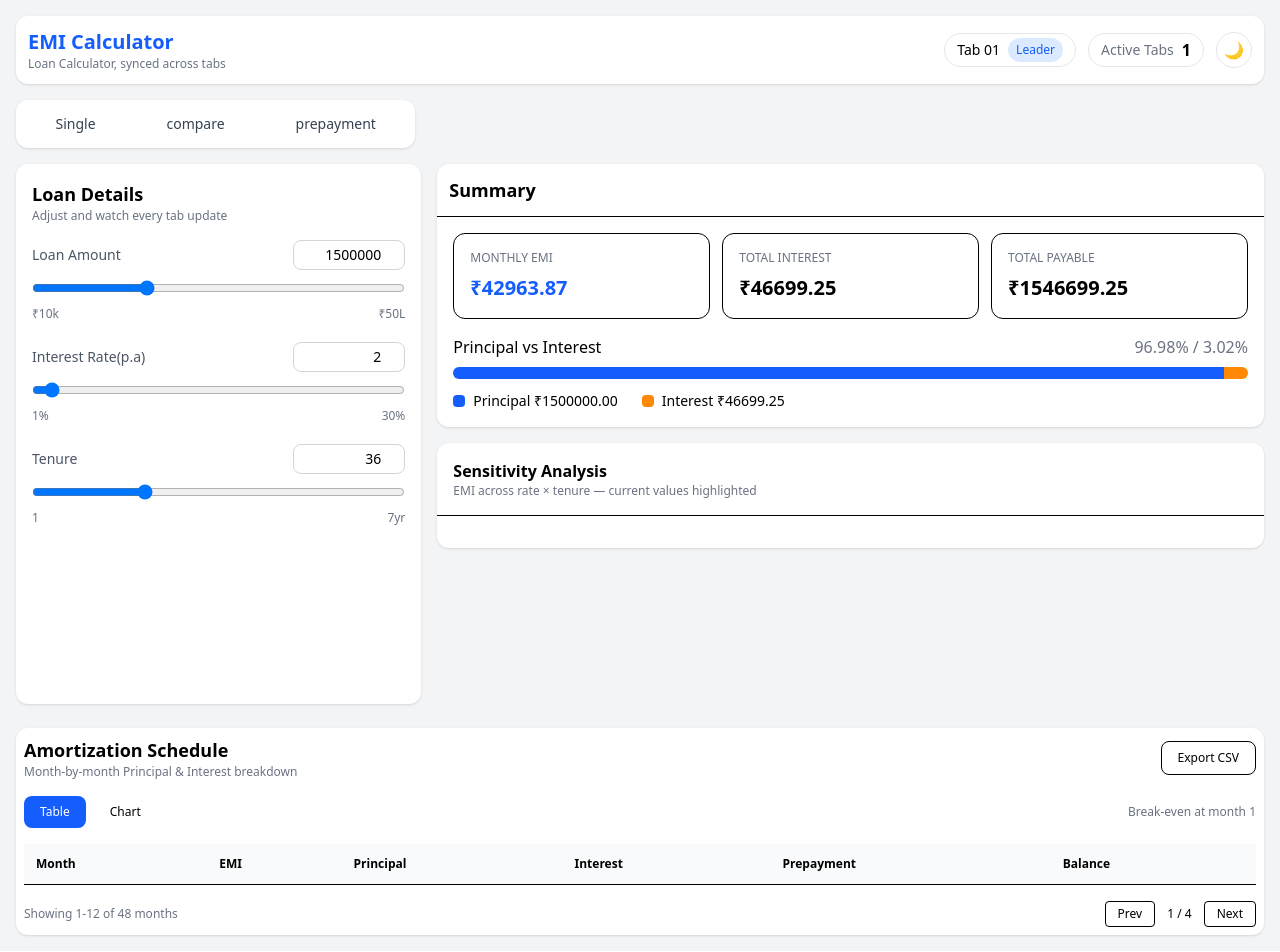
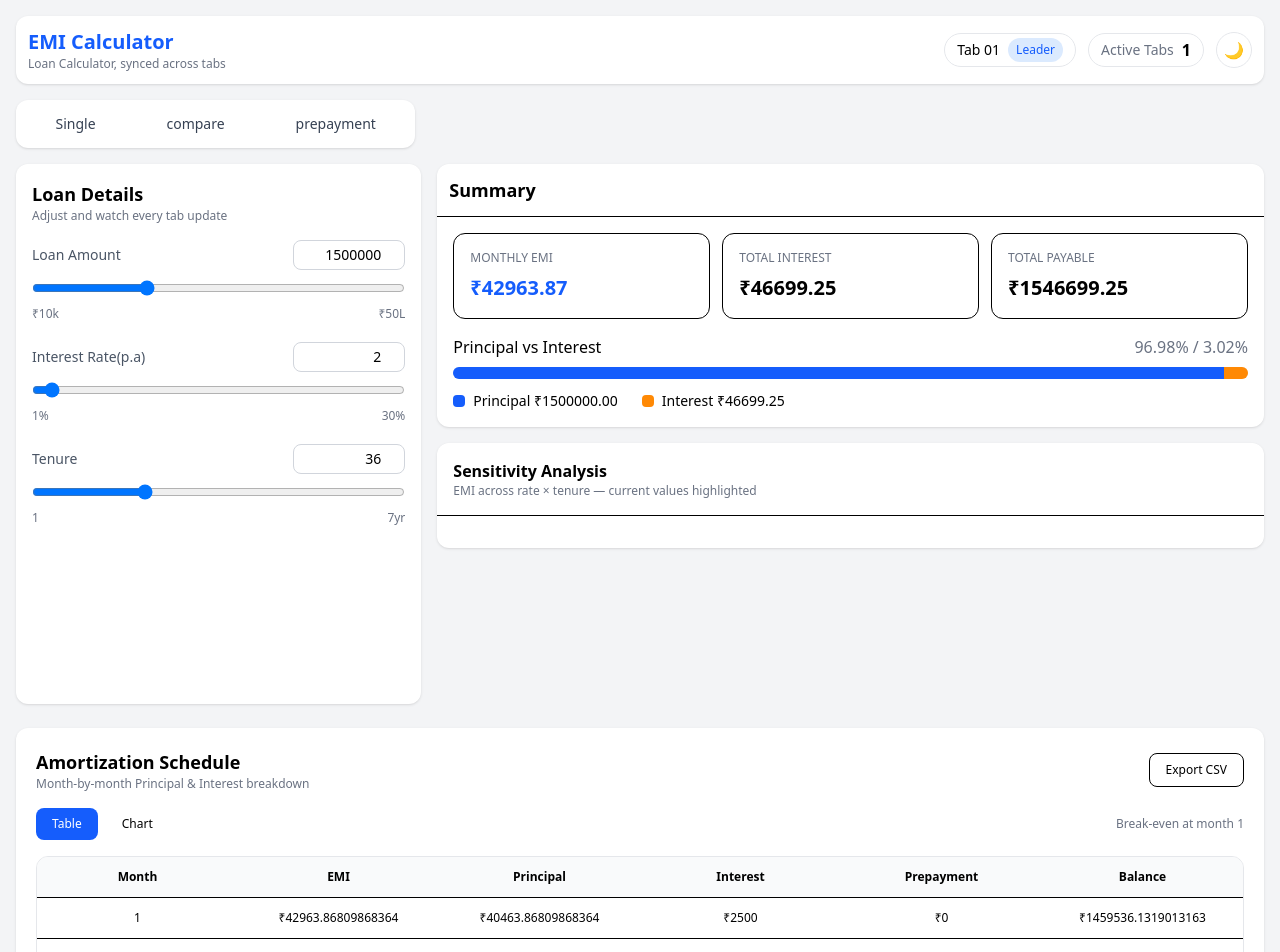
Before and after one commit to Ankit787762/EMI-Calculator, a Next.js app: page / in a window 1280 px wide. Shown: the top 952 px of the page. Built offline with nearby package versions, Linux system fonts and the light colour scheme.

Commit message:
Refactor AmortizationTable component; enhance layout, add table/chart view toggle, and improve pagination

```diff
--- a/src/components/amortization/AmortizationTable.jsx
+++ b/src/components/amortization/AmortizationTable.jsx
@@ -1,13 +1,42 @@
+"use client";
+
+import { AppContext } from "@/context/AppContext";
+import calculateEMI from "@/utils/emi";
+import { useContext, useState } from "react";
+
 function AmortizationTable() {
+  const { view, setView, amount, rate, tenure } = useContext(AppContext);
+  const emi = calculateEMI(amount, rate, tenure);
+  let balance = amount;
+  const schedule = [];
+
+  for (let month = 1; month <= tenure; month++) {
+    const interest = (balance * rate) / 12 / 100;
+
+    const principal = emi - interest;
+    balance = balance - principal;
+    schedule.push({
+      month,
+      emi,
+      principal,
+      interest,
+      balance: Math.max(balance, 0),
+    });
+  }
+
+  const [currPage, setCurrPage] = useState(1);
+  const rowsPerPage = 12;
+  const totalPages = Math.ceil(schedule.length / rowsPerPage);
+
+  const startIndex = (currPage - 1) * rowsPerPage;
+  const currRows = schedule.slice(startIndex, startIndex + rowsPerPage);
+
   return (
-    <div className="bg-white rounded-xl p-2 shadow">
-
+    <div className="bg-white rounded-xl shadow p-5">
       {/* Header */}
       <div className="flex justify-between items-center mb-4">
         <div>
-      <h2 className="text-lg font-semibold">
-        Amortization Schedule
-      </h2>
+          <h2 className="text-lg font-semibold">Amortization Schedule</h2>
 
           <p className="text-xs text-gray-500">
             Month-by-month Principal & Interest breakdown
@@ -21,62 +50,94 @@ function AmortizationTable() {
 
       {/* Controls */}
       <div className="flex justify-between items-center mb-4">
-
         <div className="flex gap-2 text-xs">
-      <button className="px-4 py-2 rounded-lg bg-blue-600 text-white">
+          <button
+            onClick={() => setView("table")}
+            className="px-4 py-2 rounded-lg bg-blue-600 text-white"
+          >
             Table
           </button>
 
-      <button className="px-4 py-2 rounded-lg hover:bg-blue-100">
+          <button
+            onClick={() => setView("chart")}
+            className="px-4 py-2 rounded-lg hover:bg-blue-100"
+          >
             Chart
           </button>
         </div>
 
-    <p className="text-xs text-gray-500">
-      Break-even at month 1
-    </p>
-
+        <p className="text-xs text-gray-500">Break-even at month 1</p>
       </div>
 
-  {/* Table */}
-  <div className="overflow-x-auto">
-    <table className="w-full text-xs ">
-      <thead>
-        <tr className="border-b bg-gray-50">
-          <th className="p-3 text-left">Month</th>
-          <th className="p-3 text-left">EMI</th>
-          <th className="p-3 text-left">Principal</th>
-          <th className="p-3 text-left">Interest</th>
-          <th className="p-3 text-left">Prepayment</th>
-          <th className="p-3 text-left">Balance</th>
+      {/* Table / Chart View */}
+      <div className="bg-white border border-gray-200 rounded-xl overflow-hidden">
+        {view === "table" && (
+          <div className="overflow-auto max-h-[450px]">
+            <table className="w-full table-fixed text-xs">
+              <thead className="bg-gray-50">
+                <tr className="border-b">
+                  <th className="w-1/6 py-3 text-center">Month</th>
+                  <th className="w-1/6 py-3 text-center">EMI</th>
+                  <th className="w-1/6 py-3 text-center">Principal</th>
+                  <th className="w-1/6 py-3 text-center">Interest</th>
+                  <th className="w-1/6 py-3 text-center">Prepayment</th>
+                  <th className="w-1/6 py-3 text-center">Balance</th>
                 </tr>
               </thead>
 
               <tbody>
-        {/* Rows later */}
+                {currRows.map((row) => (
+                  <tr key={row.month} className="border-b hover:bg-gray-50">
+                    <td className="py-3 text-center">{row.month}</td>
+                    <td className="py-3 text-center">₹{row.emi}</td>
+                    <td className="py-3 text-center">₹{row.principal}</td>
+                    <td className="py-3 text-center">₹{row.interest}</td>
+                    <td className="py-3 text-center">₹0</td>
+                    <td className="py-3 text-center">₹{row.balance}</td>
+                  </tr>
+                ))}
               </tbody>
             </table>
+          </div>
+        )}
+
+        {view === "chart" && (
+          <div className="h-80 flex items-center justify-center">
+            Chart Coming Soon
+          </div>
+        )}
       </div>
 
       {/* Footer */}
       <div className="flex justify-between items-center mt-4">
         <p className="text-xs text-gray-500">
-      Showing 1-12 of 48 months
+          Showing {startIndex + 1}-
+          {Math.min(startIndex + rowsPerPage, schedule.length)}
+          of {schedule.length} months
         </p>
 
         <div className="flex text-xs items-center gap-3">
-      <button className="px-3 py-1 border rounded">
+          <button
+            onClick={() => setCurrPage((prev) => Math.max(prev - 1, 1))}
+            className="px-3 py-1 border rounded"
+          >
             Prev
           </button>
 
-      <span>1 / 4</span>
+          <span>
+            {currPage}/{totalPages}
+          </span>
 
-      <button className="px-3 py-1 border rounded">
+          <button
+            onClick={() =>
+              setCurrPage((prev) => Math.min(prev + 1, totalPages))
+            }
+            className="px-3 py-1 border rounded"
+          >
             Next
           </button>
         </div>
       </div>
-
     </div>
   );
 }
```
Lines whose indentation alone changed are shown as unchanged.
